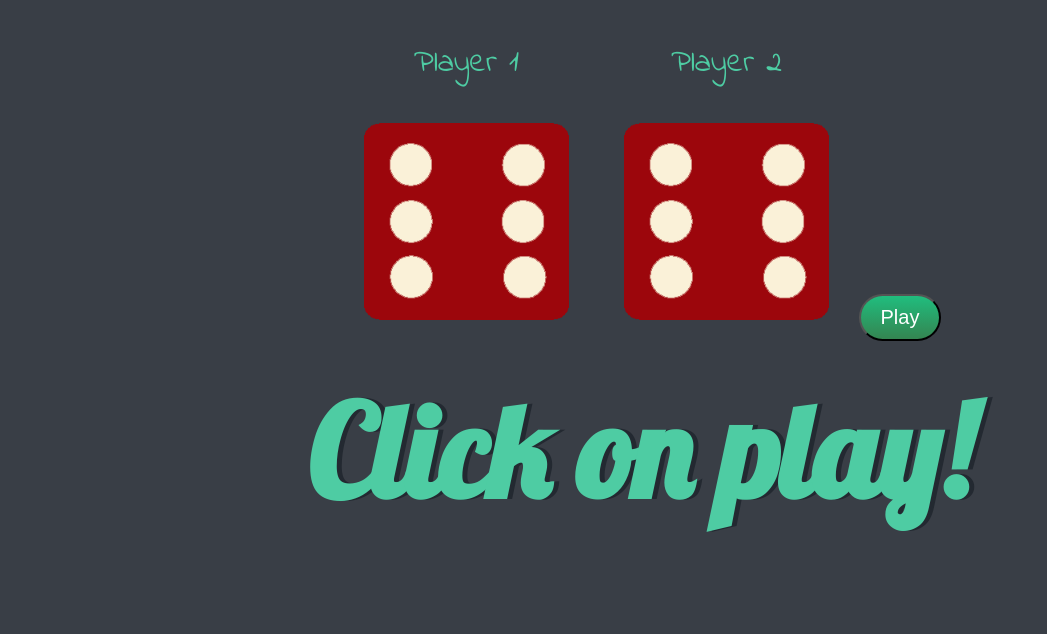
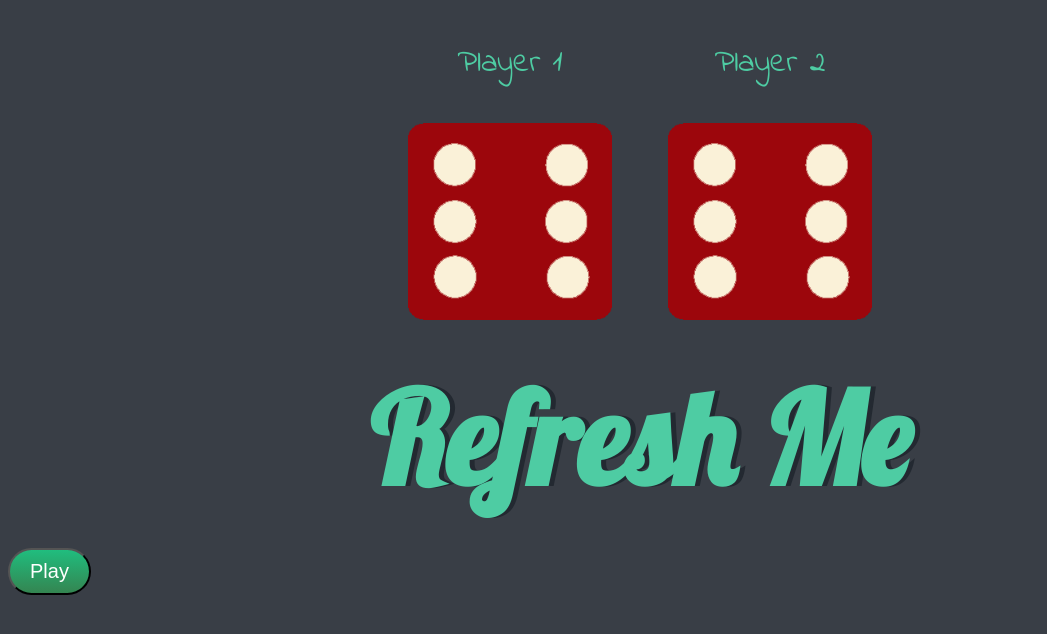
Before and after one commit to yuktha-c-reddy/dice-player, a plain HTML site: page index.html in a window 1280 px wide. Shown: the whole page, without its empty margins (0-1047 px from the left). Drawn offline with Linux system fonts and the light colour scheme.

Commit message:
Update index.html

```diff
--- a/index.html
+++ b/index.html
@@ -8,7 +8,7 @@
 
   </head>
   <body>
-<div >
+  <div >
 
     <div class="container">
 
@@ -22,9 +22,10 @@
         <p>Player 2</p>
         <img class="img2" src="images/dice6.png">
       </div>
-      <button align="center" onclick="play()">Play</button>
-         <h1>Click on play!</h1>
+
+         <h1>Refresh Me</h1>
     </div>
+    <button align="center" onclick="play()">Play</button>
 </div>
 
 
```
